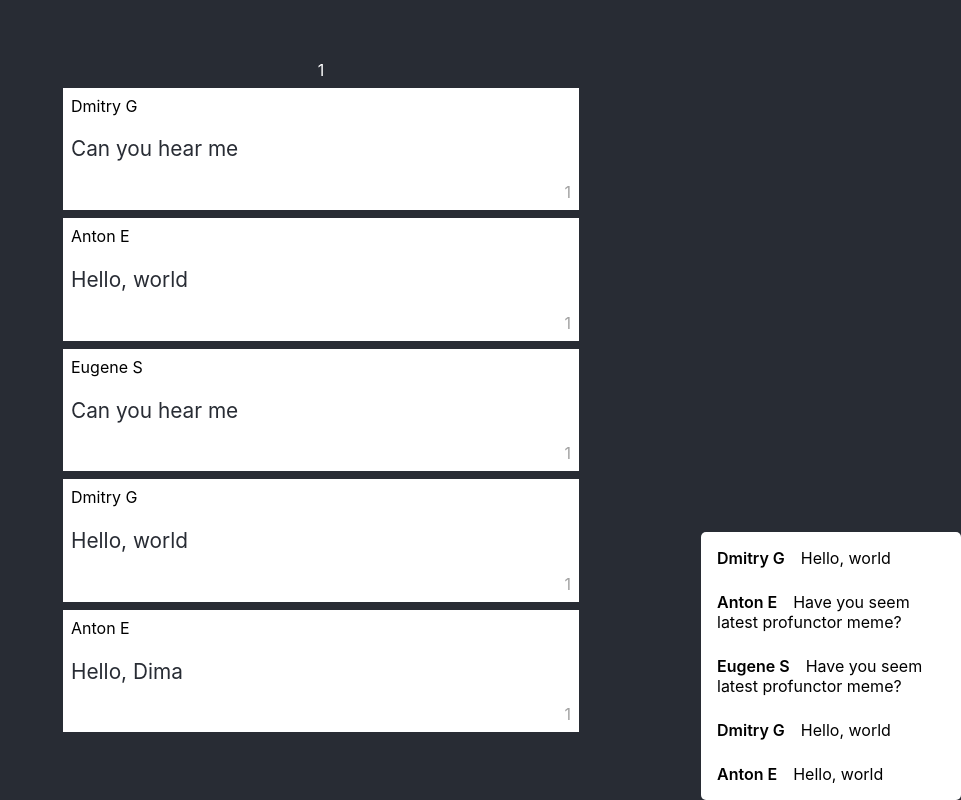
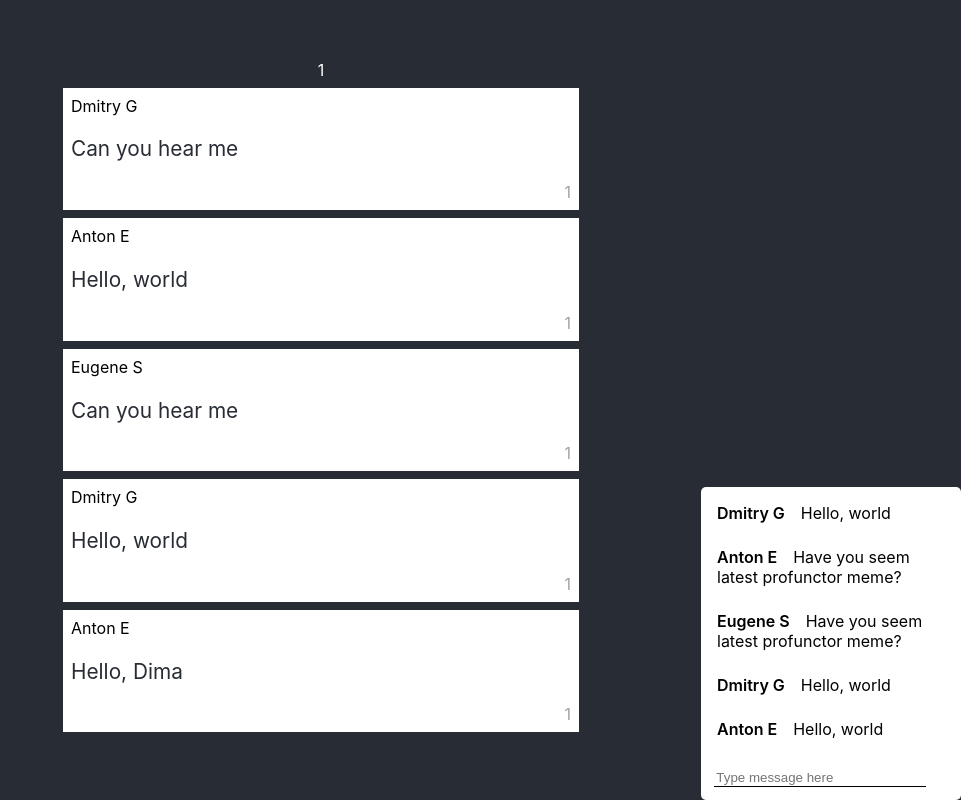
Before and after one commit to daniilzinevich/rs-school-react-example, a React (Create React App) app: page / in a window 1280 px wide. Shown: the whole page, without its empty margins (319-1280 px from the left). Built offline with nearby package versions, Linux system fonts and the light colour scheme.

Commit message:
Add chat input

```diff
--- a/src/App.css
+++ b/src/App.css
@@ -78,3 +78,14 @@
   font-weight: normal;
   padding: 1em;
 }
+
+.Input {
+  width: 80%;
+  border: none;
+  border-bottom: 1px solid black;
+  margin: 1em;
+}
+
+.Input:focus {
+  outline: none;
+}
--- a/src/components/Chat.jsx
+++ b/src/components/Chat.jsx
@@ -19,6 +19,14 @@ const Chat = () => {
     {messages.map(
       (message, index) => (<Message key={index} {...message} />)
     )}
+    <input className="Input" type="text" placeholder="Type message here"
+      onKeyPress={(event) => {
+        if (event.charCode===13) {
+          createMessage('Daniil', event.target.value);
+          event.target.value = '';
+        }
+      }}
+    />
   </div>;
 };
 
```
